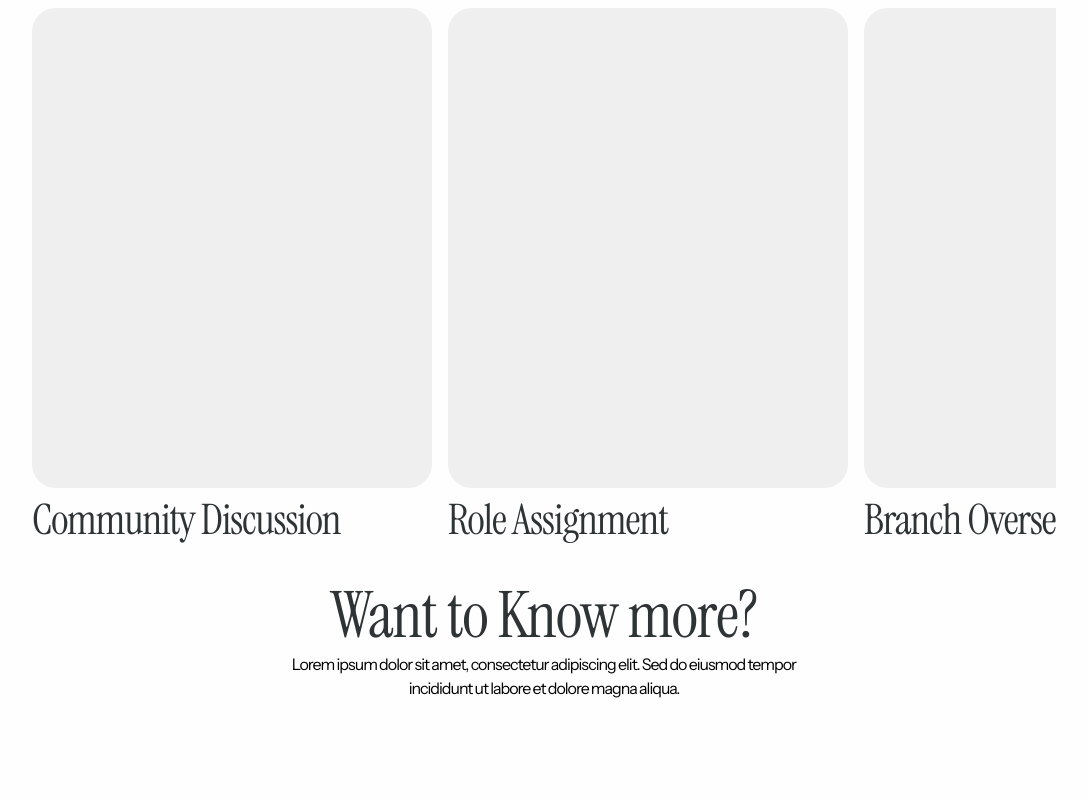
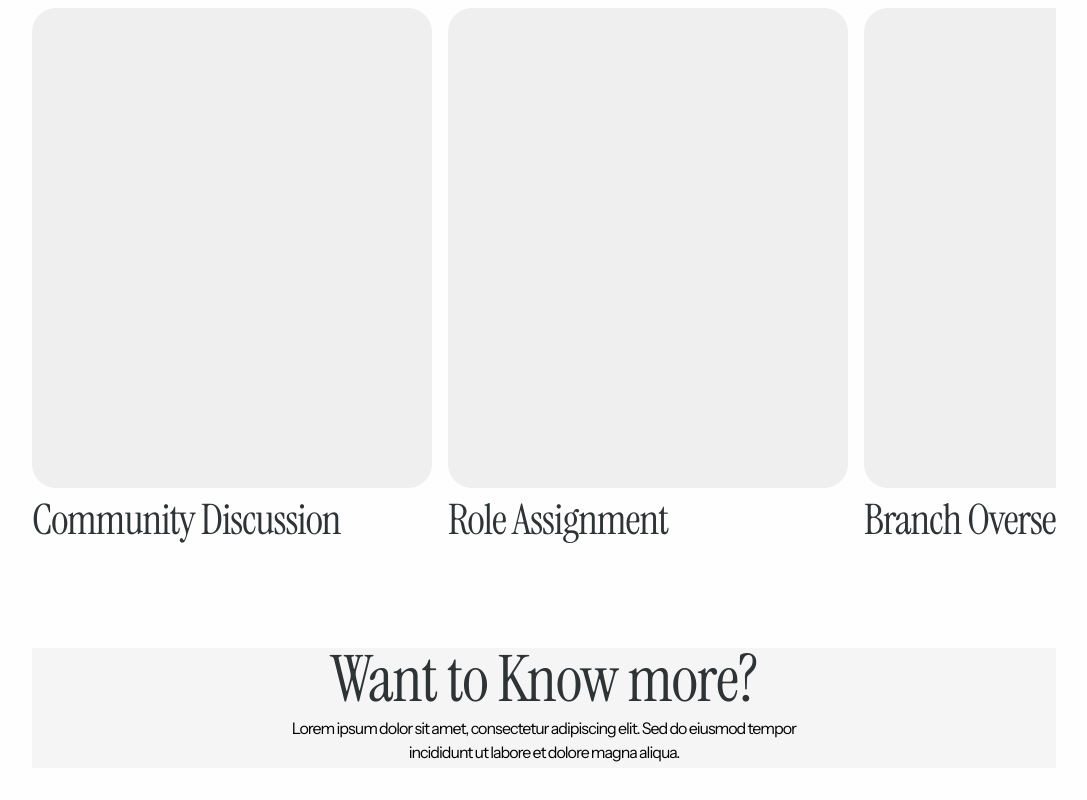
Before and after one commit to byfolarin/Selah, a React (Vite) app in the folder Selah/: page / in a window 1280 px wide. Shown: the part 2062-2862 px from the top of the page, without its empty margins (96-1183 px from the left). Before the commit the page ends 2766 px from the top, so only its background shows below. Built offline with nearby package versions, Linux system fonts and the light colour scheme; a web font is replaced by a local one.

Commit message:
working dir

```diff
--- a/Selah/src/index.css
+++ b/Selah/src/index.css
@@ -345,10 +345,10 @@ h3{
 
 /* section-4 */
 
-/* .top-nav-sec{
+.top-nav-sec{
   margin: 64px 0px;
   background-color: #f5f5f5;
-} */
+}
 
 .sec-sec-h1{
 text-align: center;
```
